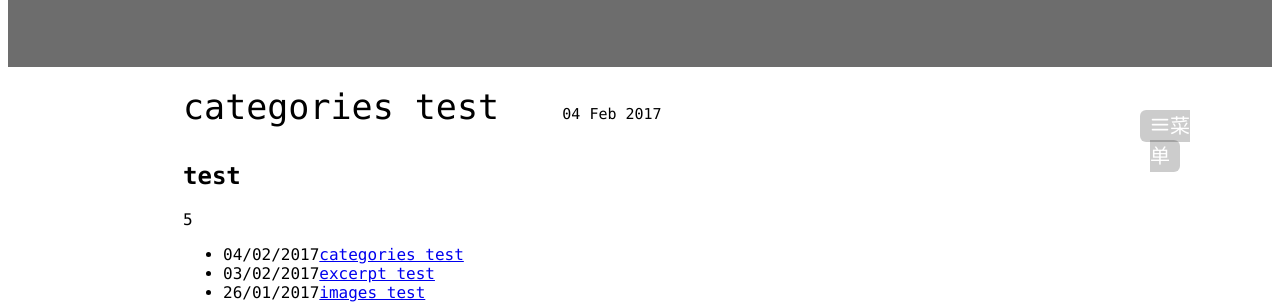
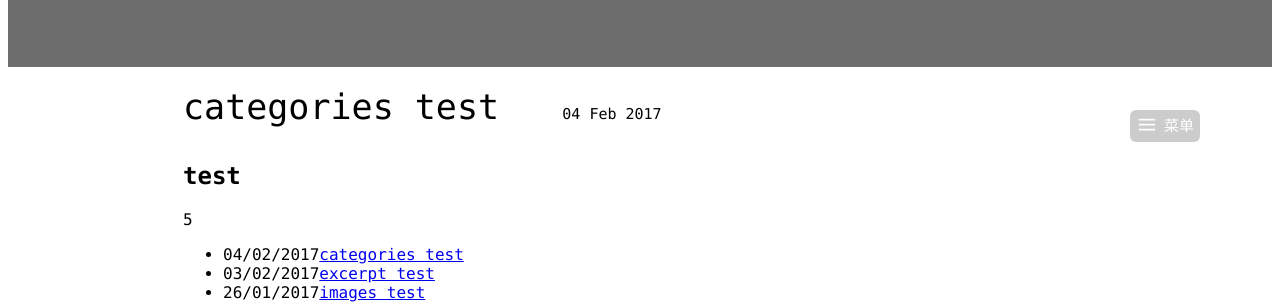
Before and after one commit to wangjianjie606/dono, a Jekyll site: the page built from index.html, in a window 1280 px wide. Shown: the part 241-545 px from the top of the page. Built offline with Jekyll 4.4.1, drawn with Linux system fonts in a browser that asks for light colours.

Commit message:
sidebar ok

```diff
--- a/_layouts/home.html
+++ b/_layouts/home.html
@@ -46,7 +46,7 @@
 	</div>
 	<div id="homeMenuBtnDiv">
 		<!-- <div style="width: 30px; height: 4px;border-top: 4px solid #DD575C;border-bottom: 4px solid #DD575C;background-color: #DD575C;padding: 4px 0;background-clip:content-box; "></div>-->
-		<a id="homeMenuBtn" class="btn"><span>菜单</span></a>
+		<a id="homeMenuBtn" class="btn"><span style="font-size:15px;position:relative;left:4px;top:-2px;">菜单</span></a>
 	</div>
   </body>
   <script type="text/javascript">
--- a/assets/css/home.css
+++ b/assets/css/home.css
@@ -65,6 +65,8 @@ body{
 #homeMenuBtn:before{
 	content: "\f609";
 	font-family: "casper-icons", "Open Sans", sans-serif;
+	position:relative;
+	left:-3px;
 }
 
 .btn{
```
